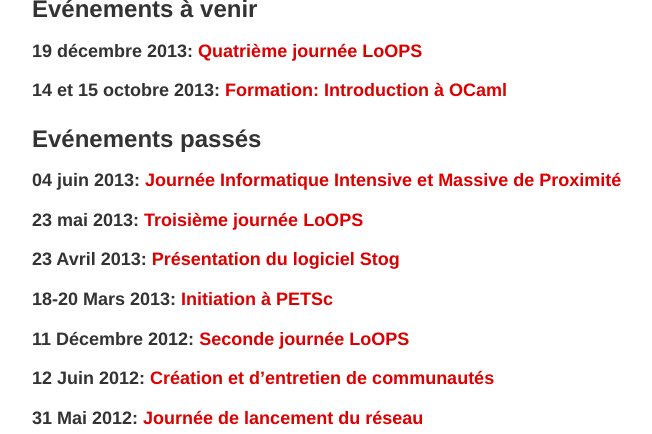
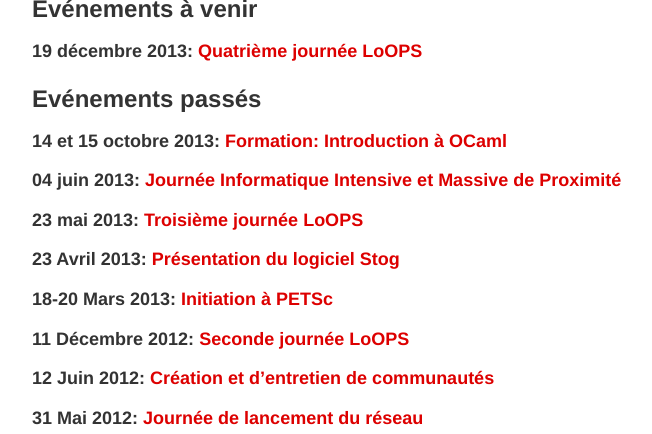
Before and after one commit to reseau-loops/reseau-loops.github.com, a Jekyll site: the page built from events.html, in a window 1280 px wide, cut to the strip 483-917 px from the top of the page. Shown: the whole strip, without its empty margins (258-910 px from the left). Built offline with Jekyll 4.4.1, drawn with Linux system fonts in a browser that asks for light colours; Markdown is read by kramdown in place of the engine named in the settings; comment, search, counter and statistics services are not loaded; part of the change alters nothing that is shown.

```diff
--- a/events.html
+++ b/events.html
@@ -19,11 +19,11 @@ rencontre, séminaire, formation, ...), écrire à
 <a href="http://erssical.saclay.inria.fr/?query-url=http://reseau-loops.github.io/erssical_query_ical.xml"><img src="https://www.google.com/calendar/images/ical.gif" alt="ical"/></a>
 <h2>Evénements à venir</h2>
 <h3>19 décembre 2013: <a href="journee_2013_12.html">Quatrième journée LoOPS</a></h3>
-<h3>14 et 15 octobre 2013: <a href="2013_10_formation_ocaml.html">Formation: Introduction à OCaml</a></h3>
 
 <!--<h3>27 Mars 2013: <a href="journee_2013_03.html">Troisième journée LoOPS: Eclipse</a></h3>-->
 
 <h2>Evénements passés</h2>
+<h3>14 et 15 octobre 2013: <a href="2013_10_formation_ocaml.html">Formation: Introduction à OCaml</a></h3>
 <h3>04 juin 2013: <a href="http://indico2.lal.in2p3.fr/indico/conferenceDisplay.py?confId=2141">Journée Informatique Intensive et Massive de Proximité</a></h3>
 <h3>23 mai 2013: <a href="journee_2013_05.html">Troisième journée LoOPS</a></h3>
 <h3>23 Avril 2013: <a href="2013_04_23_presentation_stog.html">Présentation du logiciel Stog</a></h3>
```
